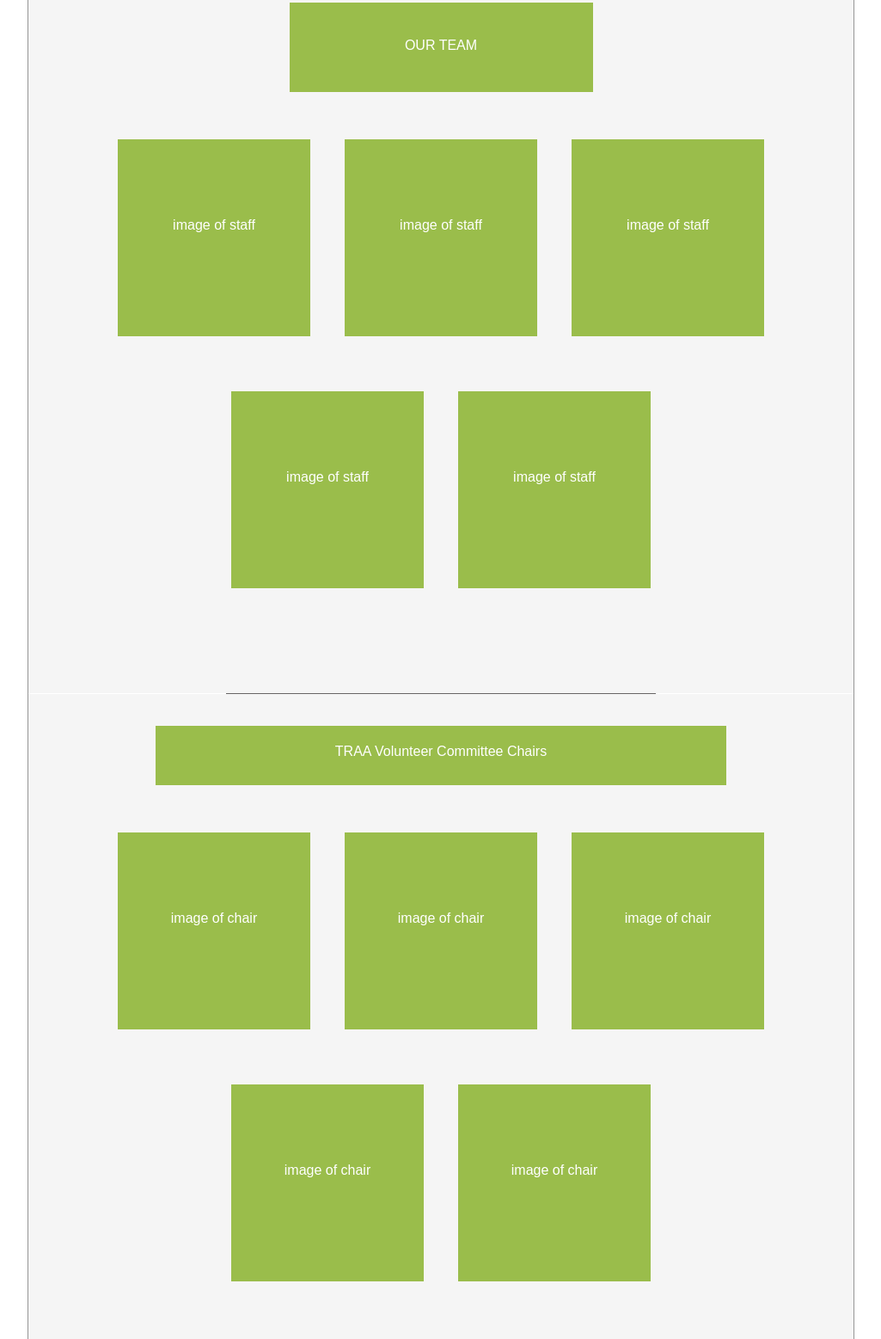
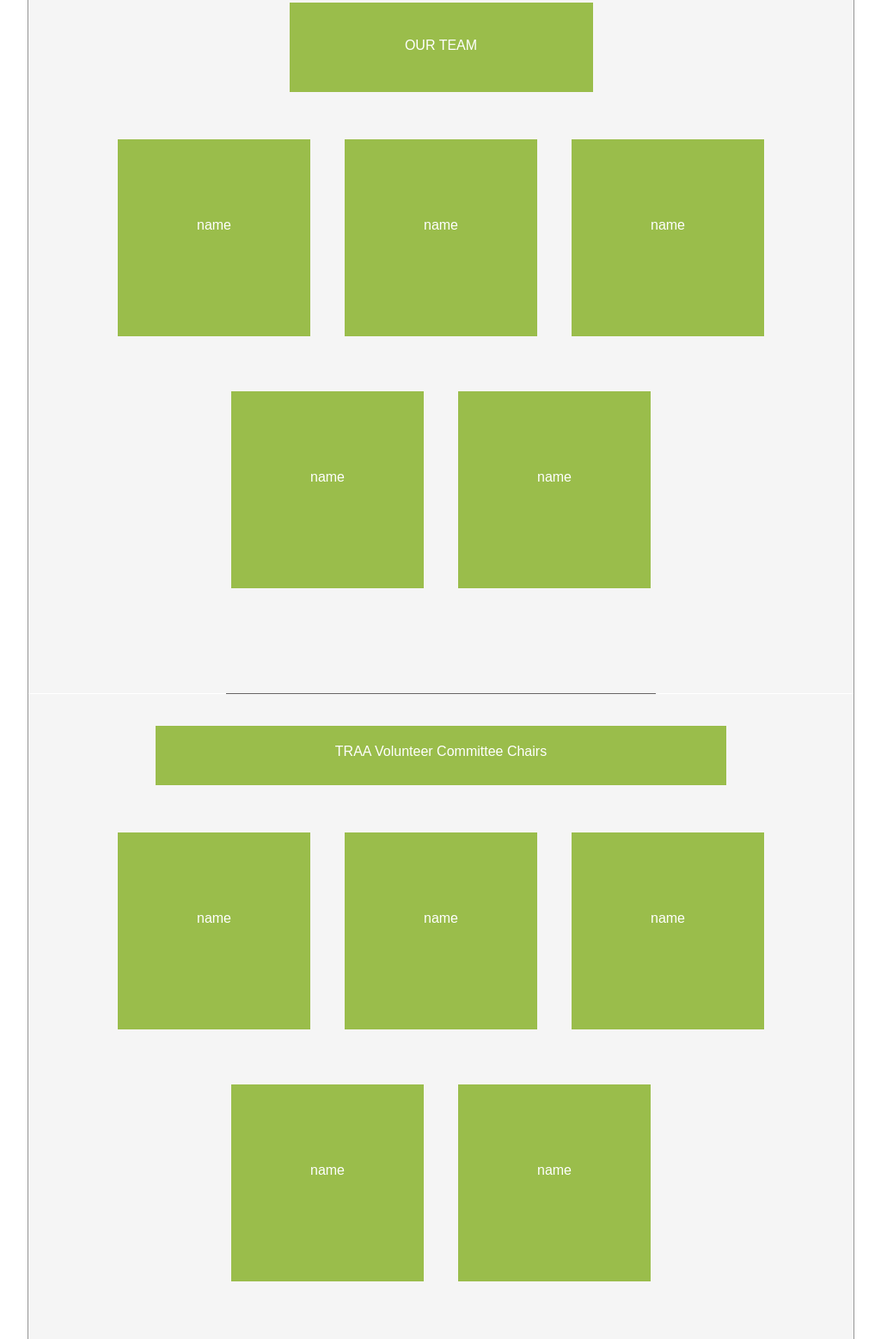
Before and after one commit to luisavm/Valero_Tsao_1056_Project3, a plain HTML site: page about_us.html in a window 1280 px wide. Shown: the part 1444-3001 px from the top of the page at 86% size, without its empty margins (127-1152 px from the left). Drawn offline with Linux system fonts and the light colour scheme.

Commit message:
fixed about us page

```diff
--- a/about_us.html
+++ b/about_us.html
@@ -33,13 +33,13 @@
 		<section id="ourTeam">
 			<h2>OUR TEAM</h2>
 			<div class="ourteamRow">
-				<div class="staff"><p>image of staff</p></div>
-				<div class="staff"><p>image of staff</p></div>
-				<div class="staff"><p>image of staff</p></div>
+				<div class="staff"><p>name</p></div>
+				<div class="staff"><p>name</p></div>
+				<div class="staff"><p>name</p></div>
 			</div>
 			<div class="ourteamRow">
-				<div class="staff"><p>image of staff</p></div>
-				<div class="staff"><p>image of staff</p></div>
+				<div class="staff"><p>name</p></div>
+				<div class="staff"><p>name</p></div>
 			</div>
 		</section>
 		<div id="aboutLine"></div>
@@ -47,13 +47,13 @@
 		<section id="volunteer">
 			<h2>TRAA Volunteer Committee Chairs</h2>
 			<div class="volunteerRow">
-				<div class="chair"><p>image of chair</p></div>
-				<div class="chair"><p>image of chair</p></div>
-				<div class="chair"><p>image of chair</p></div>
+				<div class="chair"><p>name</p></div>
+				<div class="chair"><p>name</p></div>
+				<div class="chair"><p>name</p></div>
 			</div>
 			<div class="volunteerRow">
-				<div class="chair"><p>image of chair</p></div>
-				<div class="chair"><p>image of chair</p></div>
+				<div class="chair"><p>name</p></div>
+				<div class="chair"><p>name</p></div>
 			</div>
 		</section>
 
```
